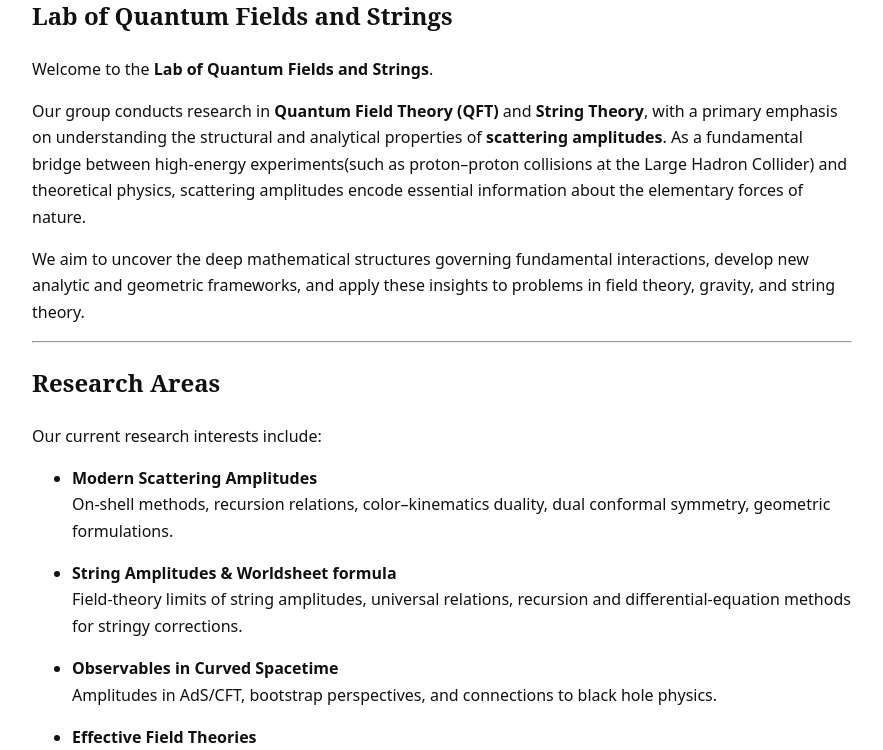
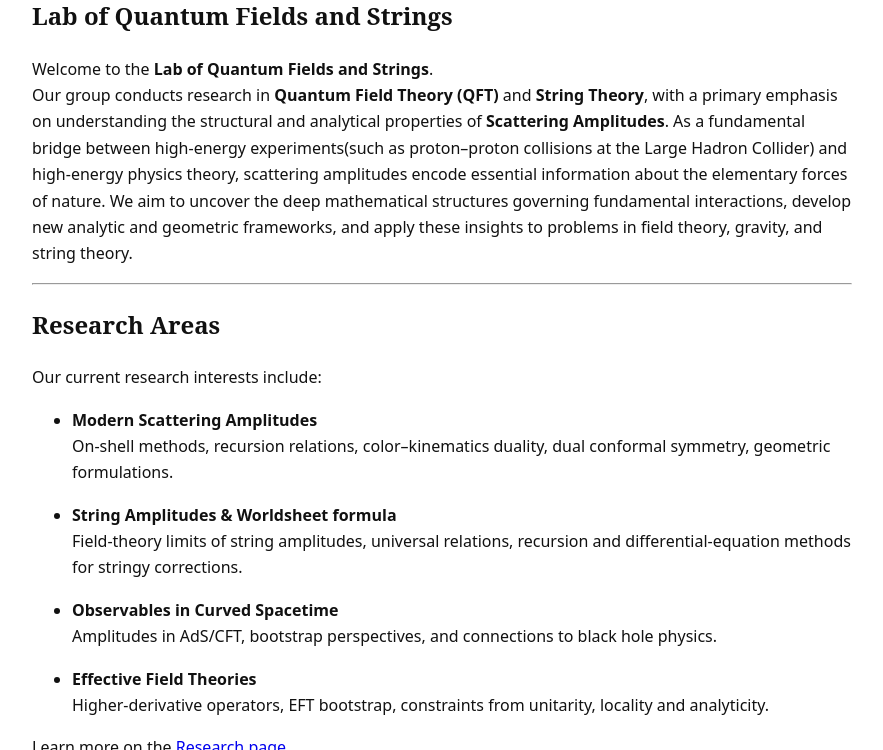
Before and after one commit to QuantumQ1/quantumq1.github.io, a Jekyll site: the page built from index.md, in a window 1280 px wide and 900 px high, scrolled down 523 px, cut to the strip 150-900 px from the top of the window. Shown: the whole strip, without its empty margins (198-1081 px from the left). Built offline with Jekyll 4.4.1, drawn with Linux system fonts in a browser that asks for light colours.

Commit message:
Update index.md

```diff
--- a/index.md
+++ b/index.md
@@ -17,9 +17,7 @@ title: Home
 # Lab of Quantum Fields and Strings
 
 Welcome to the **Lab of Quantum Fields and Strings**.
-
-Our group conducts research in **Quantum Field Theory (QFT)** and **String Theory**, with a primary emphasis on understanding the structural and analytical properties of **scattering amplitudes**. As a fundamental bridge between high-energy experiments(such as proton–proton collisions at the Large Hadron Collider) and theoretical physics, scattering amplitudes encode essential information about the elementary forces of nature.
-
+Our group conducts research in **Quantum Field Theory (QFT)** and **String Theory**, with a primary emphasis on understanding the structural and analytical properties of **Scattering Amplitudes**. As a fundamental bridge between high-energy experiments(such as proton–proton collisions at the Large Hadron Collider) and high-energy physics theory, scattering amplitudes encode essential information about the elementary forces of nature.
 We aim to uncover the deep mathematical structures governing fundamental interactions, develop new analytic and geometric frameworks, and apply these insights to problems in field theory, gravity, and string theory.
 
 ---
```
